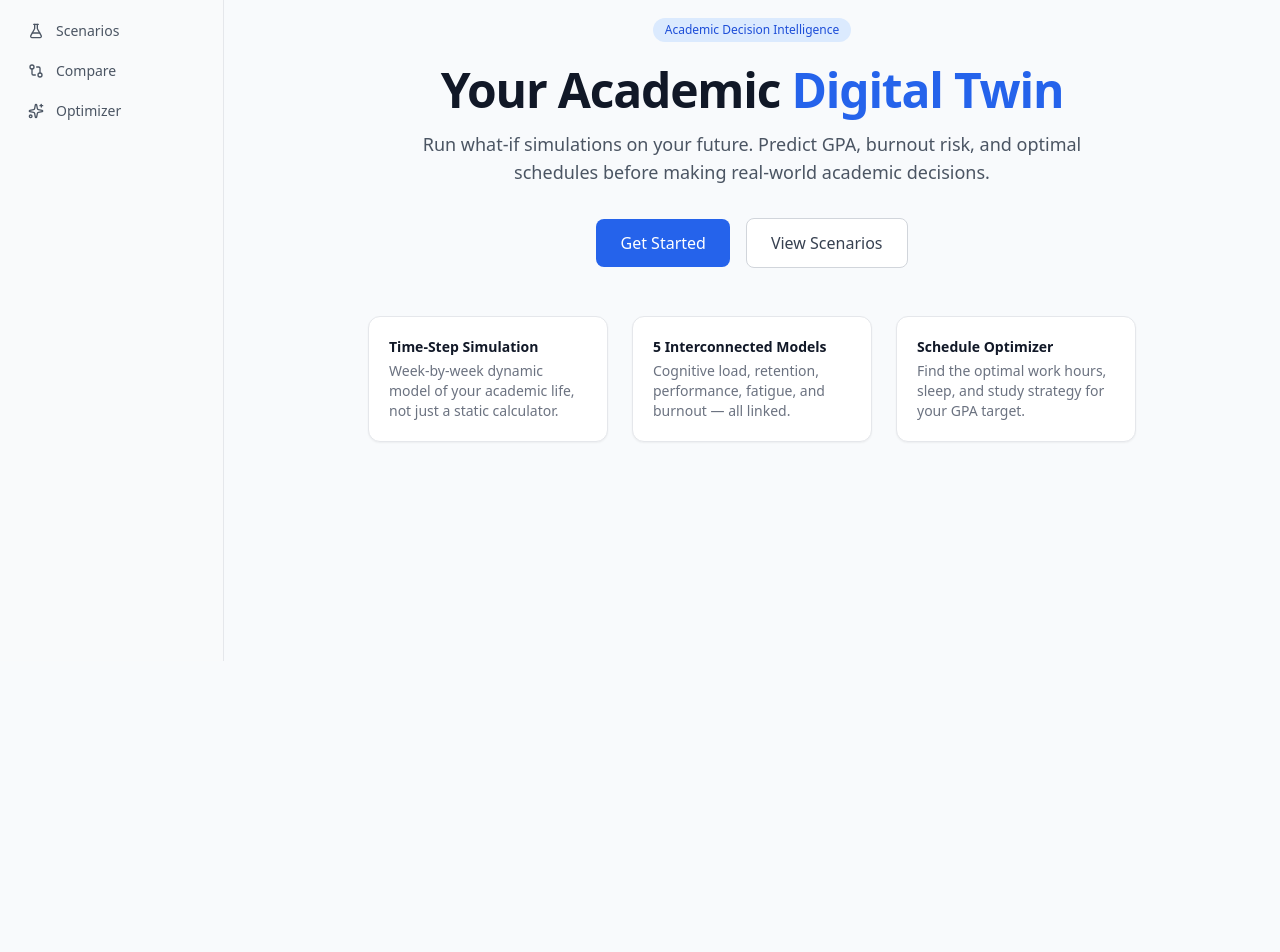
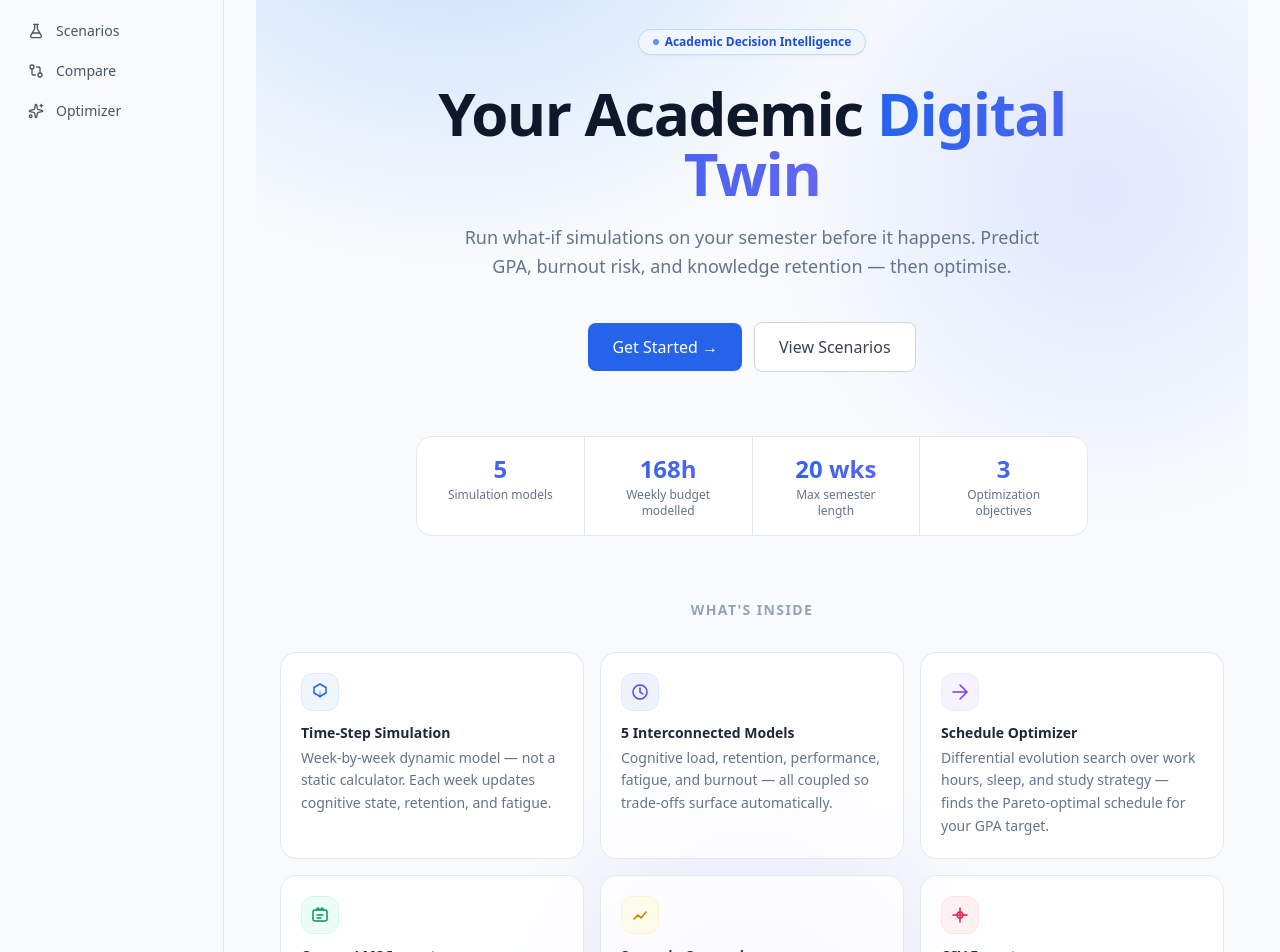
Before and after one commit to Space-Paragon1/Academic-digital-twin-simulator, a Next.js app in the folder frontend/: page / in a window 1280 px wide. Shown: the part 140-1092 px from the top of the page. Before the commit the page ends 801 px from the top, so only its background shows below. Built offline with nearby package versions, Linux system fonts and the light colour scheme.

Commit message:
feat: update page page

```diff
--- a/frontend/src/app/page.tsx
+++ b/frontend/src/app/page.tsx
@@ -1,53 +1,146 @@
 import Link from "next/link";
 import { Button } from "@/components/ui/Button";
 
+const FEATURES = [
+  {
+    icon: (
+      <svg viewBox="0 0 20 20" fill="none" className="h-5 w-5" aria-hidden="true">
+        <path d="M10 2L4 5.5V11l6 3.5 6-3.5V5.5L10 2z" stroke="currentColor" strokeWidth="1.5" strokeLinejoin="round" />
+        <path d="M10 10v5.5" stroke="currentColor" strokeWidth="1.3" strokeLinecap="round" strokeOpacity="0.6" />
+      </svg>
+    ),
+    title: "Time-Step Simulation",
+    body: "Week-by-week dynamic model — not a static calculator. Each week updates cognitive state, retention, and fatigue.",
+    color: "text-brand-600 bg-brand-50 border-brand-100",
+  },
+  {
+    icon: (
+      <svg viewBox="0 0 20 20" fill="none" className="h-5 w-5" aria-hidden="true">
+        <circle cx="10" cy="10" r="7" stroke="currentColor" strokeWidth="1.5" />
+        <path d="M10 6v4l3 2" stroke="currentColor" strokeWidth="1.5" strokeLinecap="round" />
+      </svg>
+    ),
+    title: "5 Interconnected Models",
+    body: "Cognitive load, retention, performance, fatigue, and burnout — all coupled so trade-offs surface automatically.",
+    color: "text-indigo-600 bg-indigo-50 border-indigo-100",
+  },
+  {
+    icon: (
+      <svg viewBox="0 0 20 20" fill="none" className="h-5 w-5" aria-hidden="true">
+        <path d="M3 10h14M10 3l7 7-7 7" stroke="currentColor" strokeWidth="1.5" strokeLinecap="round" strokeLinejoin="round" />
+      </svg>
+    ),
+    title: "Schedule Optimizer",
+    body: "Differential evolution search over work hours, sleep, and study strategy — finds the Pareto-optimal schedule for your GPA target.",
+    color: "text-violet-600 bg-violet-50 border-violet-100",
+  },
+  {
+    icon: (
+      <svg viewBox="0 0 20 20" fill="none" className="h-5 w-5" aria-hidden="true">
+        <rect x="3" y="5" width="14" height="11" rx="2" stroke="currentColor" strokeWidth="1.5" />
+        <path d="M7 5V4a1 1 0 012 0v1M11 5V4a1 1 0 012 0v1" stroke="currentColor" strokeWidth="1.3" strokeLinecap="round" />
+        <path d="M7 10h6M7 13h4" stroke="currentColor" strokeWidth="1.3" strokeLinecap="round" />
+      </svg>
+    ),
+    title: "Canvas LMS Import",
+    body: "Pull your real enrolled courses directly from Canvas — no manual entry. Credits, difficulty, and workload pre-filled.",
+    color: "text-emerald-600 bg-emerald-50 border-emerald-100",
+  },
+  {
+    icon: (
+      <svg viewBox="0 0 20 20" fill="none" className="h-5 w-5" aria-hidden="true">
+        <path d="M4 14l4-4 3 3 5-6" stroke="currentColor" strokeWidth="1.5" strokeLinecap="round" strokeLinejoin="round" />
+      </svg>
+    ),
+    title: "Scenario Comparison",
+    body: "Overlay two scenarios on shared axes — GPA trajectory, cognitive load, and burnout probability side-by-side.",
+    color: "text-amber-600 bg-amber-50 border-amber-100",
+  },
+  {
+    icon: (
+      <svg viewBox="0 0 20 20" fill="none" className="h-5 w-5" aria-hidden="true">
+        <path d="M10 3v14M3 10h14" stroke="currentColor" strokeWidth="1.5" strokeLinecap="round" />
+        <circle cx="10" cy="10" r="3" stroke="currentColor" strokeWidth="1.3" />
+      </svg>
+    ),
+    title: "CSV Export",
+    body: "Download the full week-by-week snapshot table as CSV — every metric, every course, ready for your own analysis.",
+    color: "text-rose-600 bg-rose-50 border-rose-100",
+  },
+];
+
+const STATS = [
+  { value: "5", label: "Simulation models" },
+  { value: "168h", label: "Weekly budget modelled" },
+  { value: "20 wks", label: "Max semester length" },
+  { value: "3", label: "Optimization objectives" },
+];
+
 export default function Home() {
   return (
-    <div className="flex min-h-[70vh] flex-col items-center justify-center text-center px-4">
-      <div className="max-w-3xl">
-        <span className="inline-block rounded-full bg-brand-100 px-3 py-1 text-xs font-medium text-brand-700 mb-6">
+    <div className="mesh-gradient min-h-[calc(100vh-3.5rem)] overflow-x-hidden">
+
+      {/* ── Hero ─────────────────────────────────────────────────────────── */}
+      <section className="flex flex-col items-center justify-center text-center px-6 pt-20 pb-16 animate-fade-up">
+        <span className="inline-flex items-center gap-1.5 rounded-full border border-brand-200 bg-brand-50 px-3.5 py-1 text-xs font-semibold text-brand-700 mb-7 shadow-sm">
+          <span className="h-1.5 w-1.5 rounded-full bg-brand-500 animate-pulse" />
           Academic Decision Intelligence
         </span>
-        <h1 className="text-5xl font-bold tracking-tight text-gray-900 mb-4">
+
+        <h1 className="text-5xl sm:text-6xl font-extrabold tracking-tight text-slate-900 leading-[1.1] mb-5 max-w-3xl">
           Your Academic{" "}
-          <span className="text-brand-600">Digital Twin</span>
+          <span className="gradient-brand-text">Digital Twin</span>
         </h1>
-        <p className="text-lg text-gray-600 mb-8 max-w-2xl mx-auto">
-          Run what-if simulations on your future. Predict GPA, burnout risk, and
-          optimal schedules before making real-world academic decisions.
+
+        <p className="text-lg text-slate-500 mb-10 max-w-xl leading-relaxed">
+          Run what-if simulations on your semester before it happens. Predict GPA,
+          burnout risk, and knowledge retention — then optimise.
         </p>
 
-        <div className="flex flex-col sm:flex-row items-center justify-center gap-4 mb-12">
+        <div className="flex flex-col sm:flex-row items-center justify-center gap-3 mb-16">
           <Link href="/profile">
-            <Button size="lg">Get Started</Button>
+            <Button size="lg" className="shadow-glow hover:shadow-glow">
+              Get Started →
+            </Button>
           </Link>
           <Link href="/scenarios">
-            <Button size="lg" variant="secondary">View Scenarios</Button>
+            <Button size="lg" variant="secondary">
+              View Scenarios
+            </Button>
           </Link>
         </div>
 
-        <div className="grid grid-cols-1 sm:grid-cols-3 gap-6 text-left">
-          {[
-            {
-              title: "Time-Step Simulation",
-              body: "Week-by-week dynamic model of your academic life, not just a static calculator.",
-            },
-            {
-              title: "5 Interconnected Models",
-              body: "Cognitive load, retention, performance, fatigue, and burnout — all linked.",
-            },
-            {
-              title: "Schedule Optimizer",
-              body: "Find the optimal work hours, sleep, and study strategy for your GPA target.",
-            },
-          ].map((f) => (
-            <div key={f.title} className="rounded-xl border border-gray-200 bg-white p-5 shadow-sm">
-              <h3 className="text-sm font-semibold text-gray-900 mb-1">{f.title}</h3>
-              <p className="text-sm text-gray-500">{f.body}</p>
+        {/* Stats row */}
+        <div className="grid grid-cols-2 sm:grid-cols-4 gap-px rounded-2xl overflow-hidden border border-slate-200 bg-slate-200 shadow-card w-full max-w-2xl mx-auto">
+          {STATS.map((s) => (
+            <div key={s.label} className="bg-white px-6 py-4 text-center">
+              <p className="text-2xl font-bold gradient-brand-text">{s.value}</p>
+              <p className="text-xs text-slate-500 mt-0.5">{s.label}</p>
             </div>
           ))}
         </div>
-      </div>
+      </section>
+
+      {/* ── Features ─────────────────────────────────────────────────────── */}
+      <section className="px-6 pb-20 max-w-5xl mx-auto animate-fade-in">
+        <h2 className="text-center text-sm font-semibold uppercase tracking-widest text-slate-400 mb-8">
+          What's inside
+        </h2>
+        <div className="grid grid-cols-1 sm:grid-cols-2 lg:grid-cols-3 gap-4">
+          {FEATURES.map((f) => (
+            <div
+              key={f.title}
+              className="rounded-2xl border border-slate-200 bg-white/80 backdrop-blur p-5 shadow-card hover:shadow-card-md hover:-translate-y-px transition-all duration-200"
+            >
+              <div className={`inline-flex items-center justify-center rounded-xl border p-2 mb-3 ${f.color}`}>
+                {f.icon}
+              </div>
+              <h3 className="text-sm font-semibold text-slate-800 mb-1">{f.title}</h3>
+              <p className="text-sm text-slate-500 leading-relaxed">{f.body}</p>
+            </div>
+          ))}
+        </div>
+      </section>
     </div>
   );
 }
```
